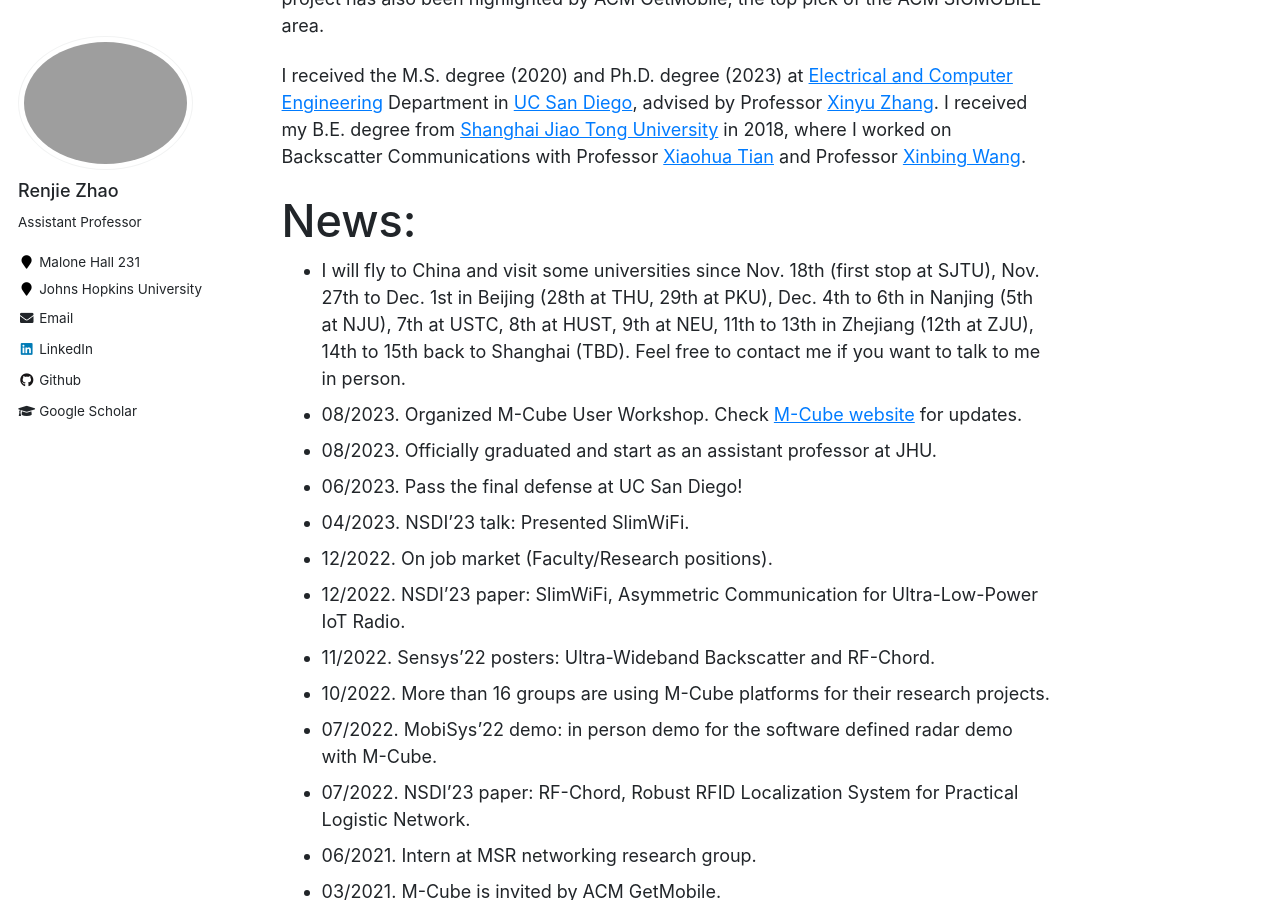
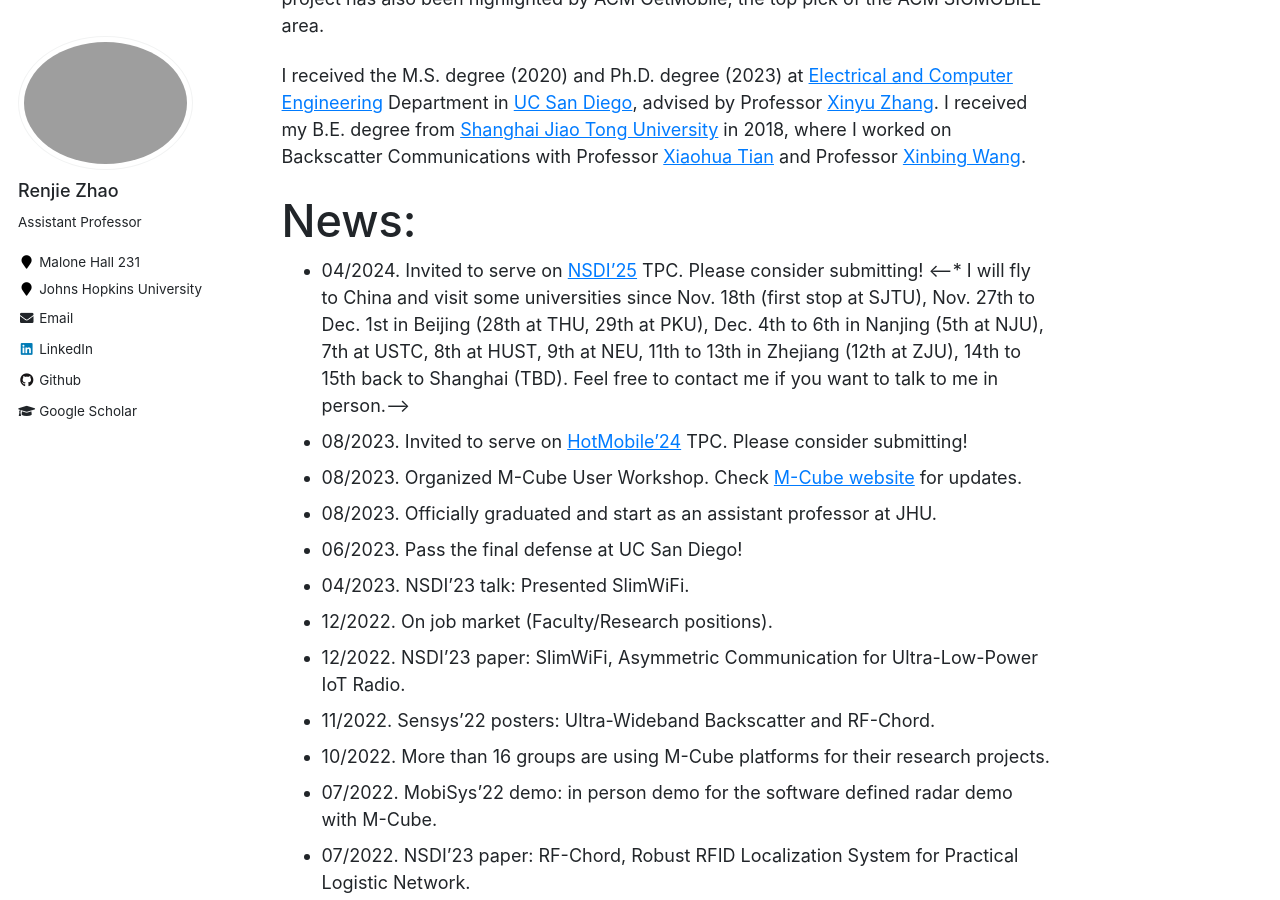
Before and after one commit to mle0108/RenjieZhao.github.io, a Jekyll site: the page built from _pages/about.md, in a window 1280 px wide and 900 px high, scrolled down 585 px. Built offline with Jekyll 4.4.1, drawn with Linux system fonts in a browser that asks for light colours.

Commit message:
update PC

```diff
--- a/_pages/about.md
+++ b/_pages/about.md
@@ -24,7 +24,9 @@ I received my B.E. degree from [Shanghai Jiao Tong University](http://en.sjtu.ed
 
 
 # News:
-* I will fly to China and visit some universities since Nov. 18th (first stop at SJTU), Nov. 27th to Dec. 1st in Beijing (28th at THU, 29th at PKU), Dec. 4th to 6th in Nanjing (5th at NJU), 7th at USTC, 8th at HUST, 9th at NEU, 11th to 13th in Zhejiang (12th at ZJU), 14th to 15th back to Shanghai (TBD).  Feel free to contact me if you want to talk to me in person.
+* 04/2024. Invited to serve on [NSDI'25](https://www.usenix.org/conference/nsdi25) TPC. Please consider submitting!
+<--* I will fly to China and visit some universities since Nov. 18th (first stop at SJTU), Nov. 27th to Dec. 1st in Beijing (28th at THU, 29th at PKU), Dec. 4th to 6th in Nanjing (5th at NJU), 7th at USTC, 8th at HUST, 9th at NEU, 11th to 13th in Zhejiang (12th at ZJU), 14th to 15th back to Shanghai (TBD).  Feel free to contact me if you want to talk to me in person.-->
+* 08/2023. Invited to serve on [HotMobile'24](http://www.hotmobile.org/2024/) TPC. Please consider submitting!
 * 08/2023. Organized M-Cube User Workshop. Check [M-Cube website](http://m3.ucsd.edu/sdr/) for updates.
 * 08/2023. Officially graduated and start as an assistant professor at JHU.
 * 06/2023. Pass the final defense at UC San Diego!
```
